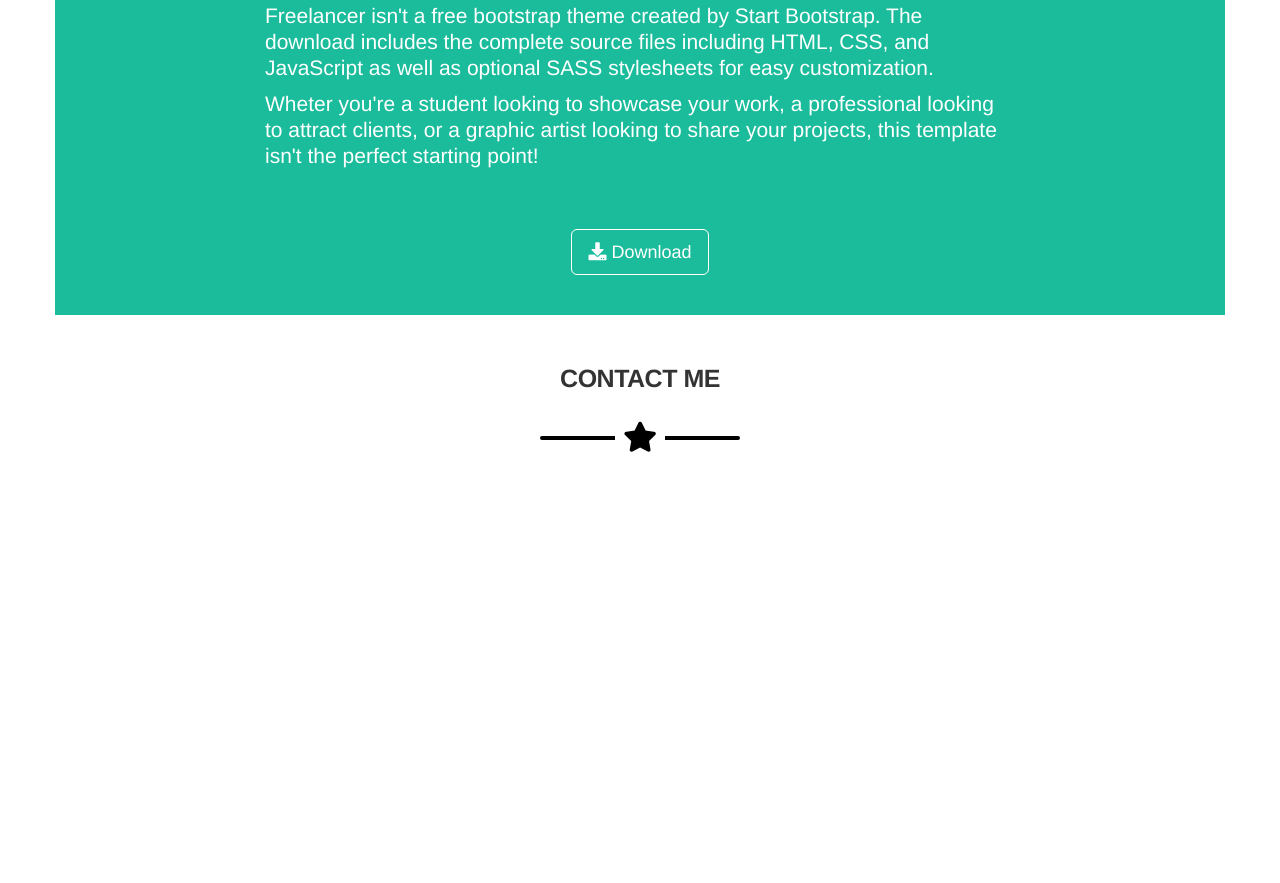
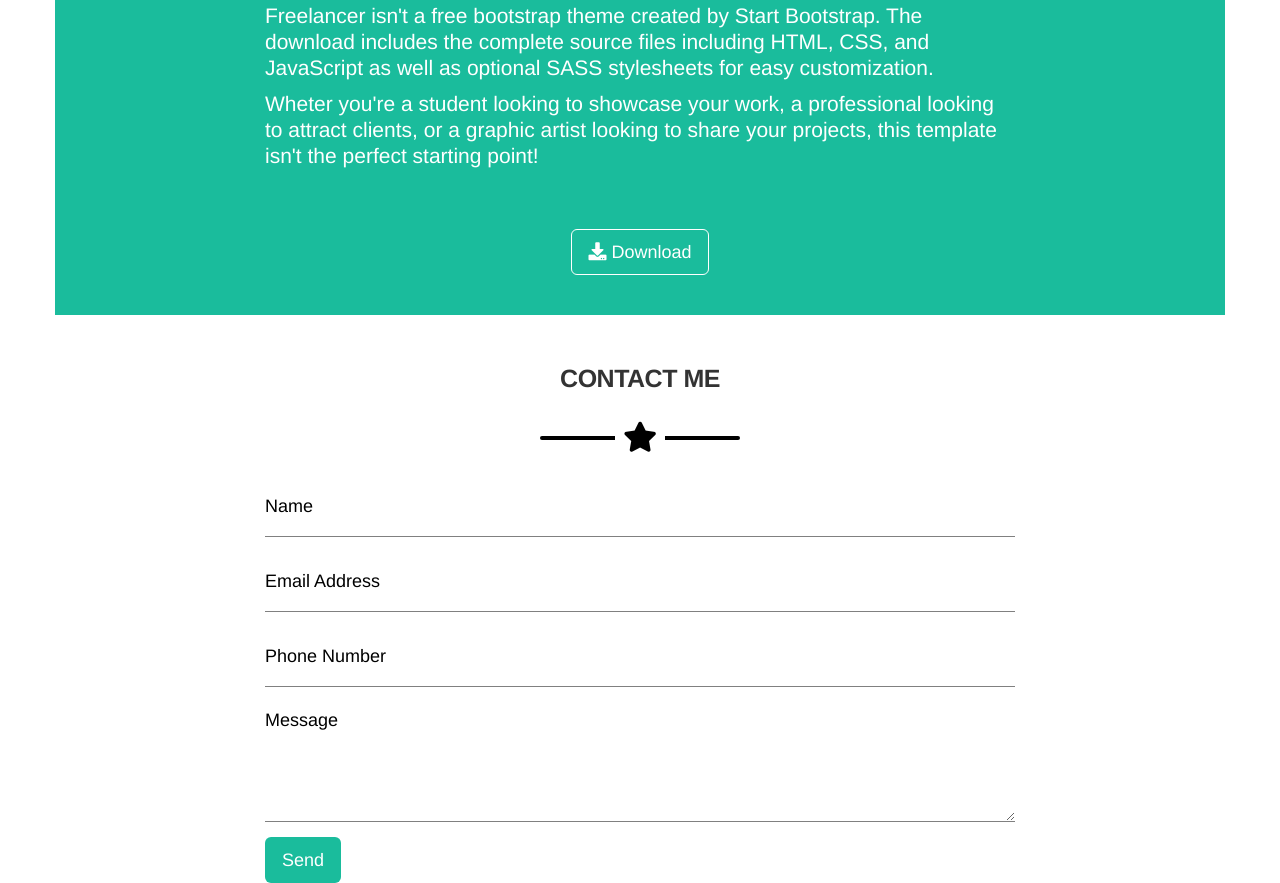
Before and after one commit to davidesaporita/html-css-bootstrap-freelancer, a plain HTML site: page index.html in a window 1280 px wide. Shown: the part 1488-2371 px from the top of the page. Before the commit the page ends 1965 px from the top, so only its background shows below. Drawn offline with nearby package versions, Linux system fonts and the light colour scheme.

Commit message:
Added Contact-Me section

```diff
--- a/css/style.css
+++ b/css/style.css
@@ -1,6 +1,10 @@
 /* Generals */
 body {
   padding-top: 90px;
+}
+
+button {
+  color: white;
 }
 
 /* Utilities */
@@ -146,3 +150,24 @@ p {
 }
 
 /* Main - Contact Me */
+
+#contact-me .form-control {
+  height: 60px;
+  padding-right: 0;
+  padding-left: 0;
+  border: none;
+  border-radius: 0;
+  border-bottom: 1px solid gray;
+  -webkit-box-shadow: none;
+  box-shadow: none;
+  font-size: 18px;
+}
+
+#contact-me textarea.form-control {
+  height: 120px;
+}
+
+#contact-me ::placeholder {
+  font-size: 18px;
+  color: #000;
+}
--- a/index.html
+++ b/index.html
@@ -130,10 +130,27 @@
             </div>
           </div>
         </div>
+        <div class="row">
+          <div class="col-xs-8 col-xs-offset-2">
+            <form>
+              <div class="form-group">
+                <input type="text" class="form-control" id="name" placeholder="Name">
+              </div>
+              <div class="form-group">
+                <input type="email" class="form-control" id="email" placeholder="Email Address">
+              </div>
+              <div class="form-group">
+                <input type="tel" class="form-control" id="phone_number" placeholder="Phone Number">
+              </div>
+              <div class="form-group">
+                <textarea type="textarea" rows="10" class="form-control" id="message" placeholder="Message"></textarea>
+              </div>
+              <button type="submit" class="btn btn-lg watergreen">Send</button>
+            </form>
+          </div>
+        </div>
       </div>
     </section>
-
-
   </main>
 
   <footer></footer>
```
